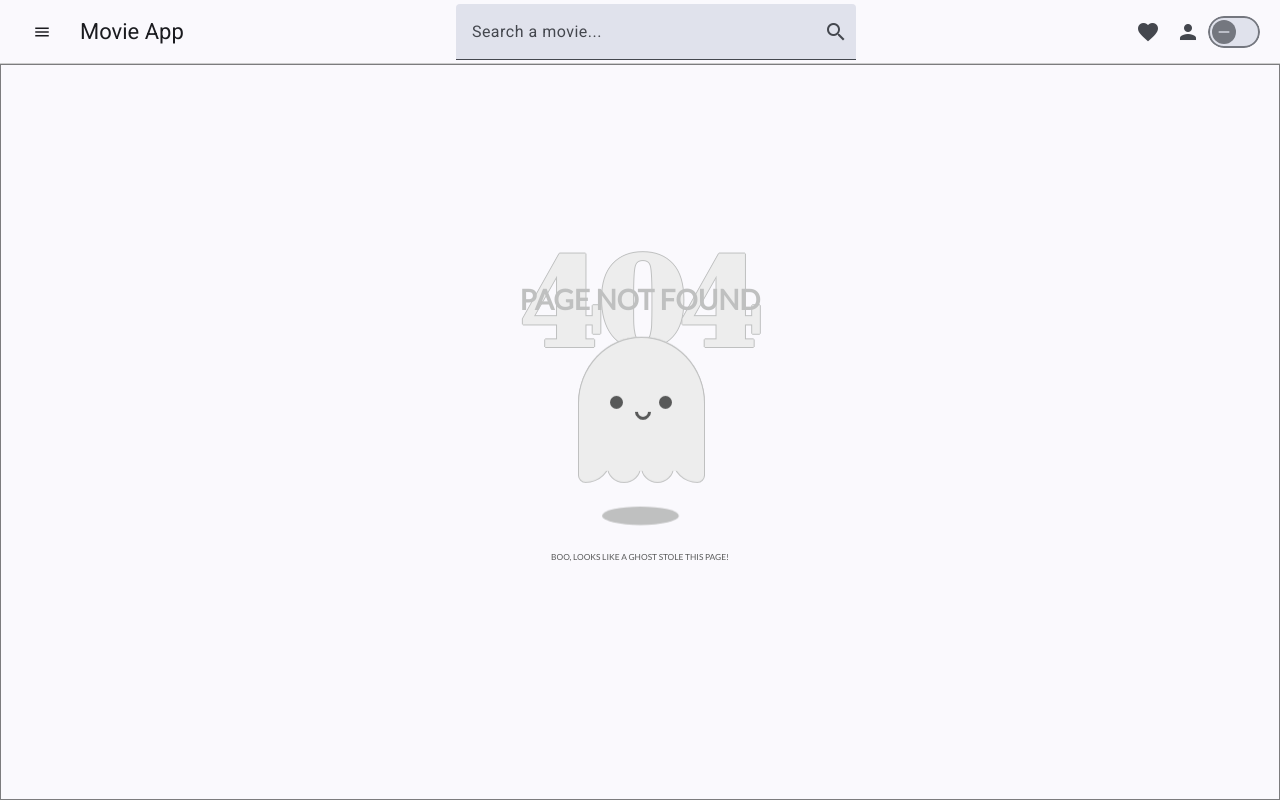
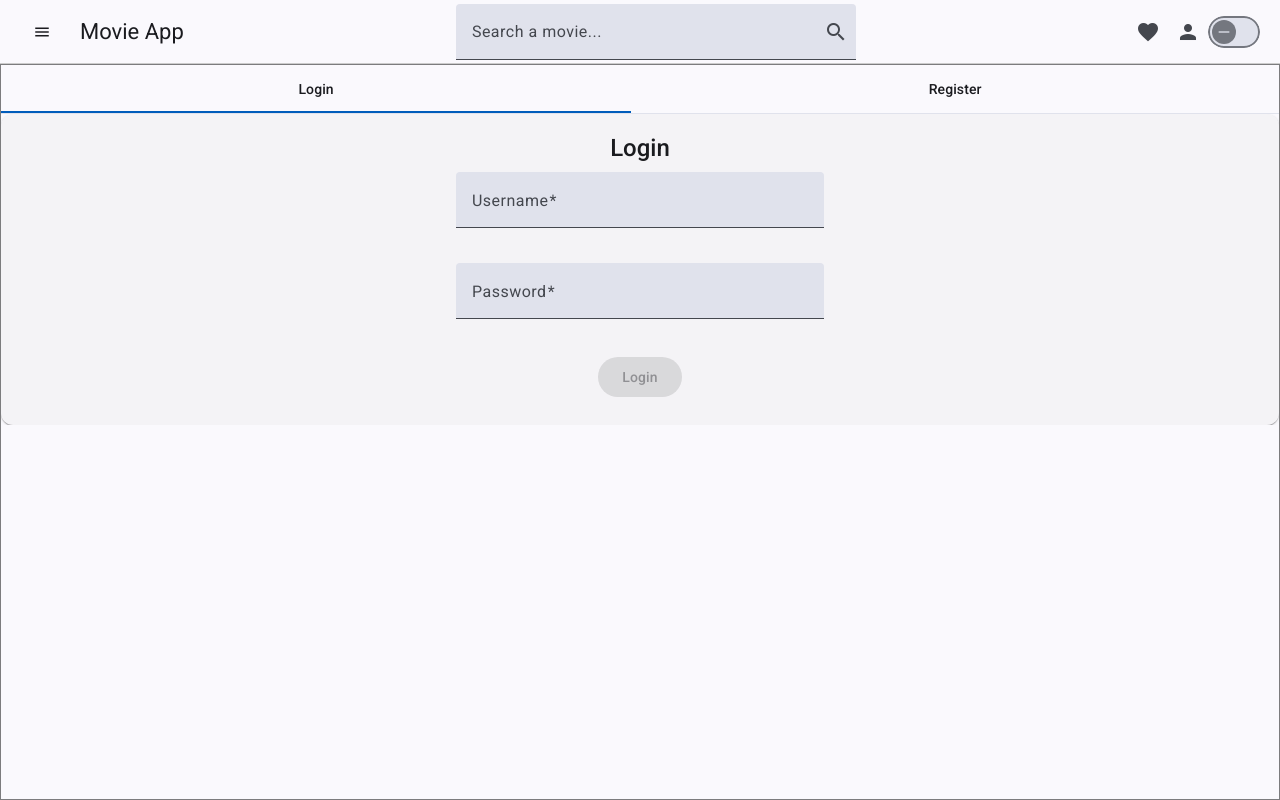
Before and after one commit to messaoudRm/movieapp-ui, an Angular app: page /auth in a window 1280 px wide. Before the commit this address had no page. Built offline with nearby package versions, Linux system fonts and the light colour scheme.

Commit message:
add tab group to contain login and register

```diff
--- a/src/app/auth/components/login.component/login.component.html
+++ b/src/app/auth/components/login.component/login.component.html
@@ -1,17 +1,28 @@
 <mat-card id="container">
   <form (submit)="login()" [formGroup]="loginFromGroup">
-    <h3>Login</h3>
-    <mat-form-field>
-      <mat-label>Username</mat-label>
-      <input matInput formControlName="username">
-    </mat-form-field>
-    <mat-form-field>
-      <mat-label>Password</mat-label>
-      <input matInput type="password" formControlName="password">
-    </mat-form-field>
-    <button mat-flat-button [disabled]="loginFromGroup.invalid">Login</button>
-    @if (invalidCredentials){
-      <mat-error>invalid username password </mat-error>
-    }
+
+    <mat-card-title>Login</mat-card-title>
+
+    <mat-card-content>
+      <mat-form-field appearance="fill">
+        <mat-label>Username</mat-label>
+        <input matInput formControlName="username" />
+      </mat-form-field>
+
+      <mat-form-field appearance="fill">
+        <mat-label>Password</mat-label>
+        <input matInput type="password" formControlName="password" />
+      </mat-form-field>
+
+      @if (invalidCredentials) {
+        <mat-error>Invalid username or password</mat-error>
+      }
+    </mat-card-content>
+
+    <mat-card-actions align="end">
+      <button mat-flat-button [disabled]="loginFromGroup.invalid">
+        Login
+      </button>
+    </mat-card-actions>
   </form>
 </mat-card>
--- a/src/app/auth/components/login.component/login.component.scss
+++ b/src/app/auth/components/login.component/login.component.scss
@@ -1,4 +1,4 @@
-#container{
+#container {
   display: flex;
   align-items: center;
   justify-content: center;
@@ -6,8 +6,7 @@
   height: 100%;
 }
 
-form{
-  background-color: white;
+form {
   padding: 20px;
   border-radius: 10px;
   display: flex;
@@ -15,6 +14,25 @@ form{
   width: 400px;
 }
 
-mat-error{
+mat-card-title {
+  text-align: center;
+  font-weight: 500;
+  font-size: 1.5rem;
+  margin-bottom: 10px;
+}
+
+mat-card-content {
+  display: flex;
+  flex-direction: column;
+  gap: 15px;
+}
+
+mat-card-actions {
+  display: flex;
+  justify-content: center;
+  margin-top: 10px;
+}
+
+mat-error {
   text-align: center;
 }
--- a/src/app/auth/components/login.component/login.component.ts
+++ b/src/app/auth/components/login.component/login.component.ts
@@ -5,7 +5,7 @@ import {FormBuilder, ReactiveFormsModule, Validators} from '@angular/forms';
 import {AuthService, Credentials} from '../../services/auth-service';
 import {Router} from '@angular/router';
 import {Subject, takeUntil} from 'rxjs';
-import {MatCard} from '@angular/material/card';
+import {MatCard, MatCardActions, MatCardContent, MatCardTitle} from '@angular/material/card';
 
 @Component({
   selector: 'app-login',
@@ -17,6 +17,9 @@ import {MatCard} from '@angular/material/card';
     MatError,
     ReactiveFormsModule,
     MatCard,
+    MatCardActions,
+    MatCardContent,
+    MatCardTitle,
   ],
   templateUrl: './login.component.html',
   styleUrl: './login.component.scss'
--- a/src/app/auth/components/register.component/register.component.html
+++ b/src/app/auth/components/register.component/register.component.html
@@ -1,21 +1,32 @@
 <mat-card id="container">
   <form (submit)="register()" [formGroup]="registerFromGroup">
-    <h3>Register</h3>
-    <mat-form-field>
+    <mat-card-title>Register</mat-card-title>
+
+    <mat-card-content>
+      <mat-form-field appearance="fill">
         <mat-label>Username</mat-label>
-      <input matInput formControlName="username">
+        <input matInput formControlName="username" />
       </mat-form-field>
-    <mat-form-field>
+
+      <mat-form-field appearance="fill">
         <mat-label>Password</mat-label>
-      <input matInput type="password" formControlName="password">
+        <input matInput type="password" formControlName="password" />
       </mat-form-field>
-    <mat-form-field>
+
+      <mat-form-field appearance="fill">
         <mat-label>Email</mat-label>
-      <input matInput type="email" formControlName="email">
+        <input matInput type="email" formControlName="email" />
       </mat-form-field>
-    <button mat-flat-button [disabled]="registerFromGroup.invalid">Register</button>
-    @if (invalidUser){
-      <mat-error>invalid username password email</mat-error>
+
+      @if (invalidUser) {
+        <mat-error>Invalid username, password, or email</mat-error>
       }
+    </mat-card-content>
+
+    <mat-card-actions align="end">
+      <button mat-flat-button color="primary" [disabled]="registerFromGroup.invalid">
+        Register
+      </button>
+    </mat-card-actions>
   </form>
 </mat-card>
--- a/src/app/auth/components/register.component/register.component.scss
+++ b/src/app/auth/components/register.component/register.component.scss
@@ -1,4 +1,4 @@
-#container{
+#container {
   display: flex;
   align-items: center;
   justify-content: center;
@@ -6,8 +6,7 @@
   height: 100%;
 }
 
-form{
-  background-color: white;
+form {
   padding: 20px;
   border-radius: 10px;
   display: flex;
@@ -15,6 +14,25 @@ form{
   width: 400px;
 }
 
-mat-error{
+mat-card-title {
+  text-align: center;
+  font-weight: 500;
+  font-size: 1.5rem;
+  margin-bottom: 10px;
+}
+
+mat-card-content {
+  display: flex;
+  flex-direction: column;
+  gap: 15px;
+}
+
+mat-card-actions {
+  display: flex;
+  justify-content: center;
+  margin-top: 10px;
+}
+
+mat-error {
   text-align: center;
 }
--- a/src/app/auth/components/register.component/register.component.ts
+++ b/src/app/auth/components/register.component/register.component.ts
@@ -1,12 +1,11 @@
-import {Component, inject, OnDestroy} from '@angular/core';
+import {Component, EventEmitter, inject, OnDestroy, Output} from '@angular/core';
 import {MatButton} from '@angular/material/button';
 import {MatError, MatFormField, MatInput, MatLabel} from '@angular/material/input';
 import {FormBuilder, ReactiveFormsModule, Validators} from '@angular/forms';
 import {AuthService} from '../../services/auth-service';
-import {Router} from '@angular/router';
 import {Subject, takeUntil} from 'rxjs';
 import {User} from '../../../models/User';
-import {MatCard} from '@angular/material/card';
+import {MatCard, MatCardActions, MatCardContent, MatCardTitle} from '@angular/material/card';
 
 @Component({
   selector: 'app-register',
@@ -17,7 +16,10 @@ import {MatCard} from '@angular/material/card';
     MatInput,
     MatLabel,
     ReactiveFormsModule,
-    MatCard
+    MatCard,
+    MatCardTitle,
+    MatCardContent,
+    MatCardActions
   ],
   templateUrl: './register.component.html',
   styleUrl: './register.component.scss'
@@ -26,10 +28,11 @@ export class RegisterComponent implements OnDestroy {
 
   private fromBuilder = inject(FormBuilder);
   private authService = inject(AuthService);
-  private router = inject(Router);
   private destroy$ = new Subject<void>();
 
   invalidUser = false;
+
+  @Output() switchToLogin = new EventEmitter<void>();
 
   registerFromGroup = this.fromBuilder.group({
     'username': ['', [Validators.required]],
@@ -42,7 +45,7 @@ export class RegisterComponent implements OnDestroy {
       .pipe(takeUntil(this.destroy$))
       .subscribe({
         next: result => {
-          this.navigateLogin();
+          this.switchToLogin.emit();
         },
         error: error => {
           this.invalidUser = true;
@@ -56,8 +59,4 @@ export class RegisterComponent implements OnDestroy {
     this.destroy$.complete();
   }
 
-  navigateLogin() {
-    this.router.navigate(['login']);
-  }
-
 }
--- /dev/null
+++ b/src/app/auth/components/tab-group-auth.component/tab-group-auth.component.html
@@ -0,0 +1,11 @@
+<mat-tab-group mat-stretch-tabs [(selectedIndex)]="selectedTabIndex" >
+
+  <mat-tab label="Login">
+    <app-login></app-login>
+  </mat-tab>
+
+  <mat-tab label="Register">
+    <app-register (switchToLogin)="goToLoginTab()" ></app-register>
+  </mat-tab>
+
+</mat-tab-group>
--- /dev/null
+++ b/src/app/auth/components/tab-group-auth.component/tab-group-auth.component.ts
@@ -0,0 +1,25 @@
+import { Component } from '@angular/core';
+import {MatTab, MatTabGroup} from '@angular/material/tabs';
+import {RegisterComponent} from '../register.component/register.component';
+import {LoginComponent} from '../login.component/login.component';
+
+@Component({
+  selector: 'app-tab-group-auth',
+  imports: [
+    MatTab,
+    MatTabGroup,
+    RegisterComponent,
+    LoginComponent
+  ],
+  templateUrl: './tab-group-auth.component.html',
+  styleUrl: './tab-group-auth.component.scss'
+})
+export class TabGroupAuthComponent {
+
+  selectedTabIndex = 0;
+
+  goToLoginTab(): void {
+    this.selectedTabIndex = 0;
+  }
+
+}
--- a/src/app/shared/services/action-service.ts
+++ b/src/app/shared/services/action-service.ts
@@ -15,6 +15,7 @@ export class ActionService {
     new UserAction('Change Information', 'person', ['USER', 'ADMIN', 'SUPER_ADMIN'], 'me'),
     new UserAction('Manage Movies', 'library_add', ['ADMIN', 'SUPER_ADMIN'], 'manageMovies'),
     new UserAction('Manage Users', 'supervisor_account', ['SUPER_ADMIN'], 'users'),
+    new UserAction('Logout', 'logout', ['USER', 'ADMIN', 'SUPER_ADMIN'], 'auth'),
   ];
 
 }
```
Also changed, not shown: src/app/app.routes.ts (+3 -7 lines), src/app/auth/components/tab-group-auth.component/tab-group-auth.component.scss (added), 1 other file (tests, documents, lock files or other folders). Lines whose indentation alone changed are shown as unchanged.
